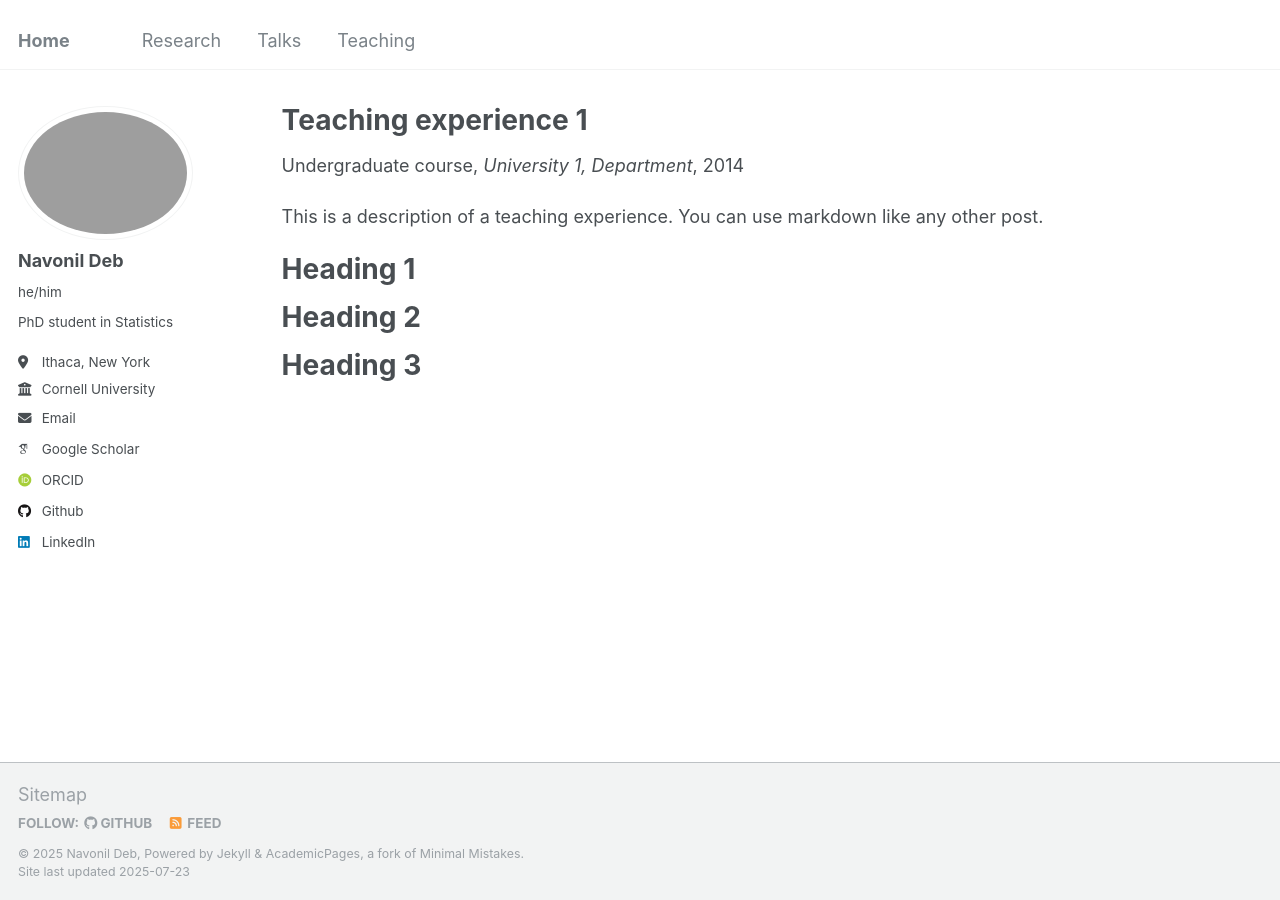
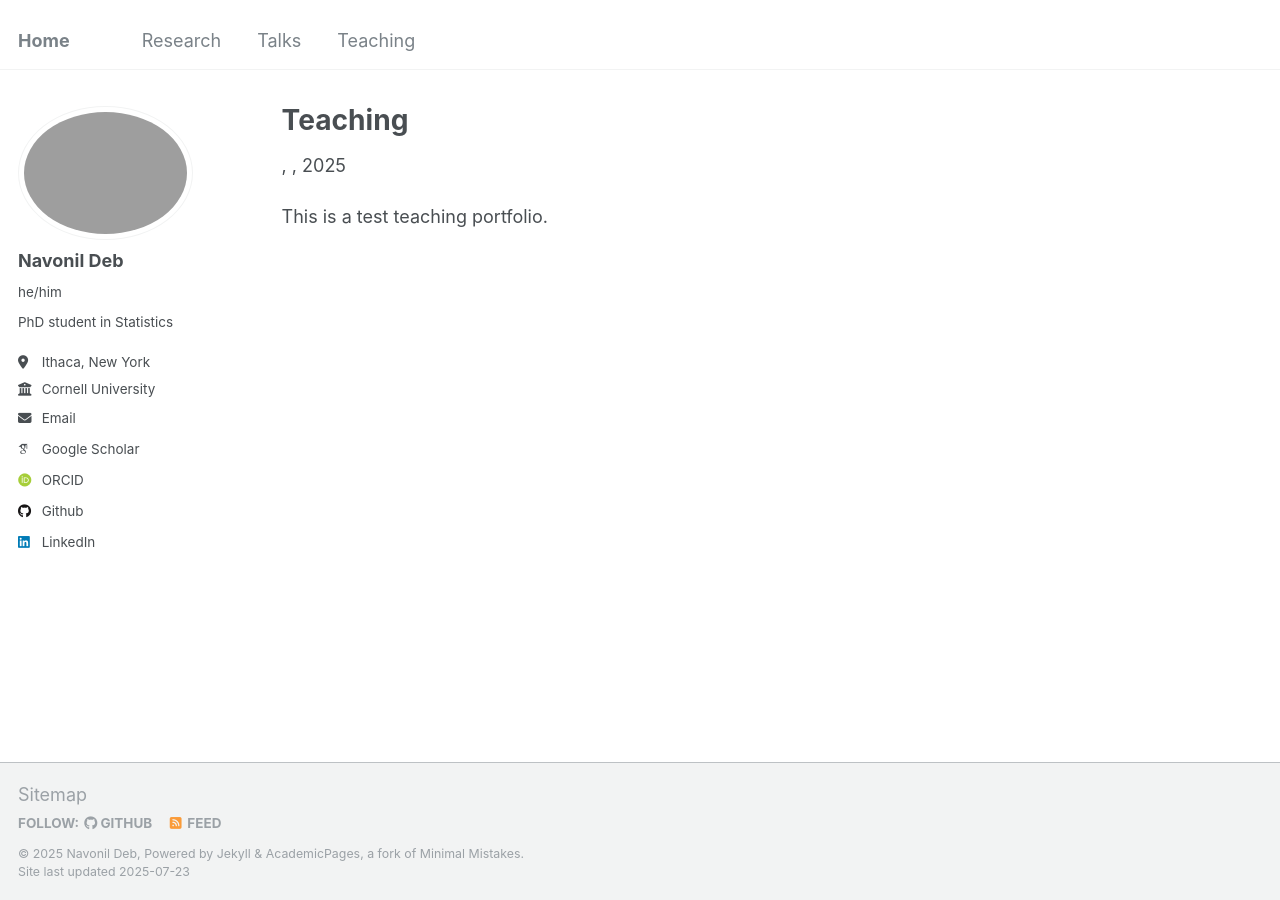
Before and after one commit to navonildeb/navonildeb.github.io, a Jekyll site: the page built from _teaching/2014-spring-teaching-1.md, in a window 1280 px wide. Built offline with Jekyll 4.4.1, drawn with Linux system fonts in a browser that asks for light colours; some web fonts are replaced.

Commit message:
Update 2014-spring-teaching-1.md

```diff
--- a/_teaching/2014-spring-teaching-1.md
+++ b/_teaching/2014-spring-teaching-1.md
@@ -1,20 +1,8 @@
 ---
-title: "Teaching experience 1"
-collection: teaching
-type: "Undergraduate course"
-permalink: /teaching/2014-spring-teaching-1
-venue: "University 1, Department"
-date: 2014-01-01
-location: "City, Country"
+layout: single
+title: "Teaching"
+permalink: /teaching/
+author_profile: true
 ---
 
-This is a description of a teaching experience. You can use markdown like any other post.
-
-Heading 1
-======
-
-Heading 2
-======
-
-Heading 3
-======
+This is a test teaching portfolio.
```
